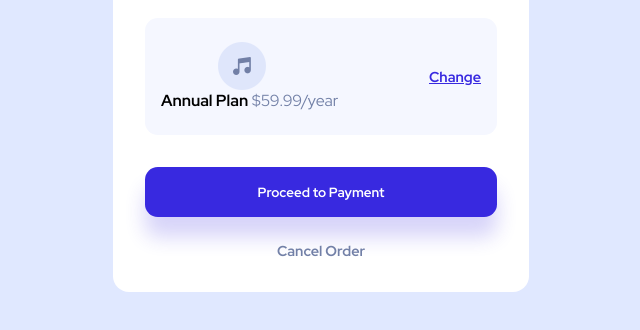
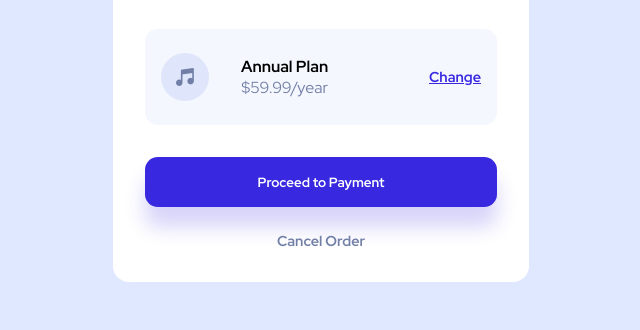
Before and after one commit to morganakuhnen/Order-Summary, a plain HTML site: page index.html in a window 1280 px wide. Shown: the part 436-766 px from the top of the page, without its empty margins (319-959 px from the left). Drawn offline with Linux system fonts and the light colour scheme.

Commit message:
Update style.css

```diff
--- a/src/css/style.css
+++ b/src/css/style.css
@@ -53,9 +53,15 @@ main .informations {
 
 main .informations .music-price {
     display: flex;
+    align-items: center;
+  }
+
+  main .informations .price {
+    display: flex;
     flex-direction: column;
-    align-items: center;
-}
+    margin-left: 1rem;
+  }
+
 
 main .informations img {
     width: 48px;
```
